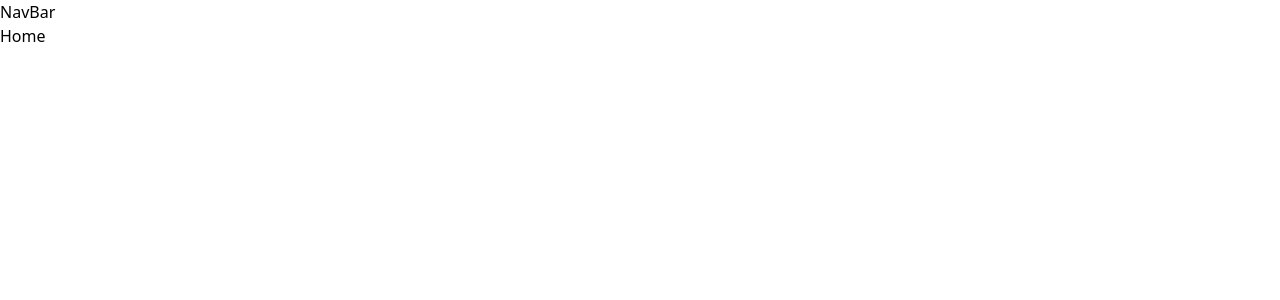
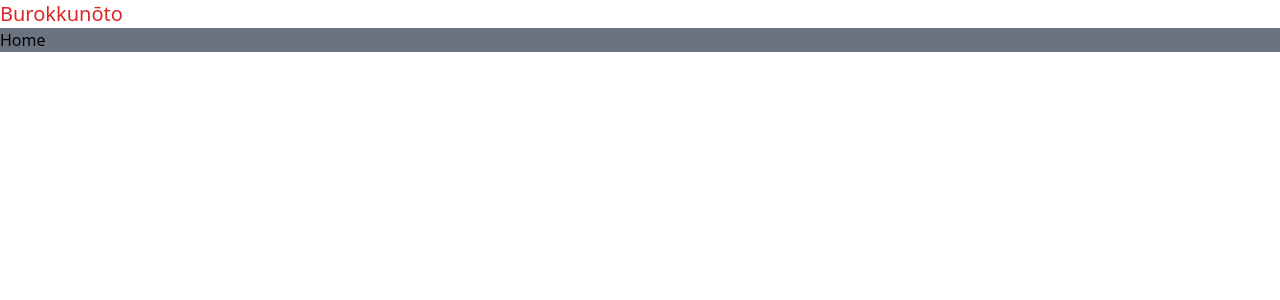
Before and after one commit to ch3rrywolf/Burokkunoto, a React (Vite) app in the folder frontend/: page / in a window 1280 px wide. Shown: the top 300 px of the page. Built offline with nearby package versions, Linux system fonts and the light colour scheme.

Commit message:
frontend NavBar.

```diff
--- a/frontend/src/components/NavBar.jsx
+++ b/frontend/src/components/NavBar.jsx
@@ -2,7 +2,12 @@ import React from 'react'
 
 const NavBar = () => {
   return (
-    <div><h2>NavBar</h2></div>
+    <div className="bg-white">
+      <h2 className="text-xl font-medium text-black">
+        <span className="text-red-600">Burokkun</span>
+        <span className="text-red-600">ōto</span>
+      </h2>
+    </div>
   )
 }
 
--- a/frontend/src/pages/Home/Home.jsx
+++ b/frontend/src/pages/Home/Home.jsx
@@ -2,7 +2,7 @@ import React from 'react'
 
 const Home = () => {
   return (
-    <div>Home</div>
+    <div className="bg-gray-500">Home</div>
   )
 }
 
--- a/frontend/tailwind.config.js
+++ b/frontend/tailwind.config.js
@@ -1,8 +1,8 @@
 /** @type {import('tailwindcss').Config} */
 export default {
 content: [
-  './src/pages/**/*.{html,js}',
-  './src/components/**/*.{html,js}',
+  './src/**/*.{html,js,jsx,ts,tsx}',
+  './index.html',
 ],
   theme: {
     extend: {},
```
